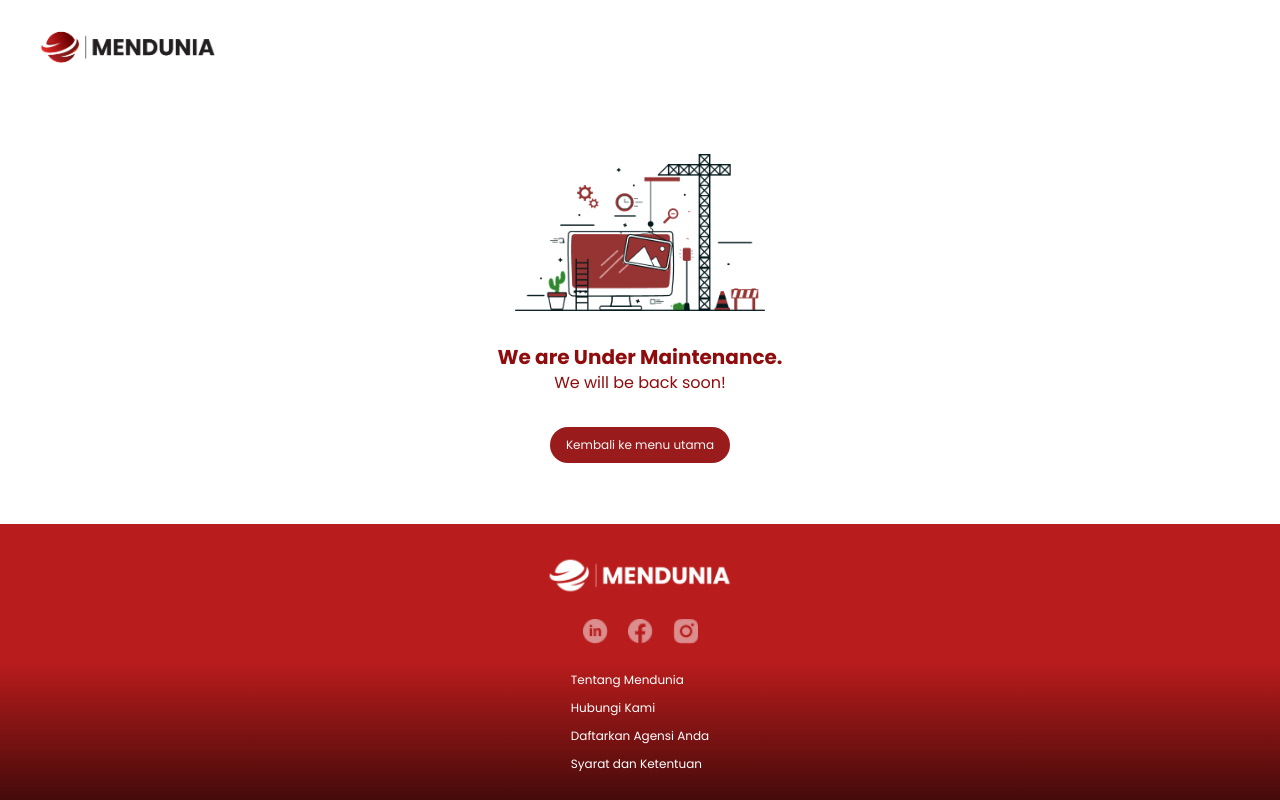
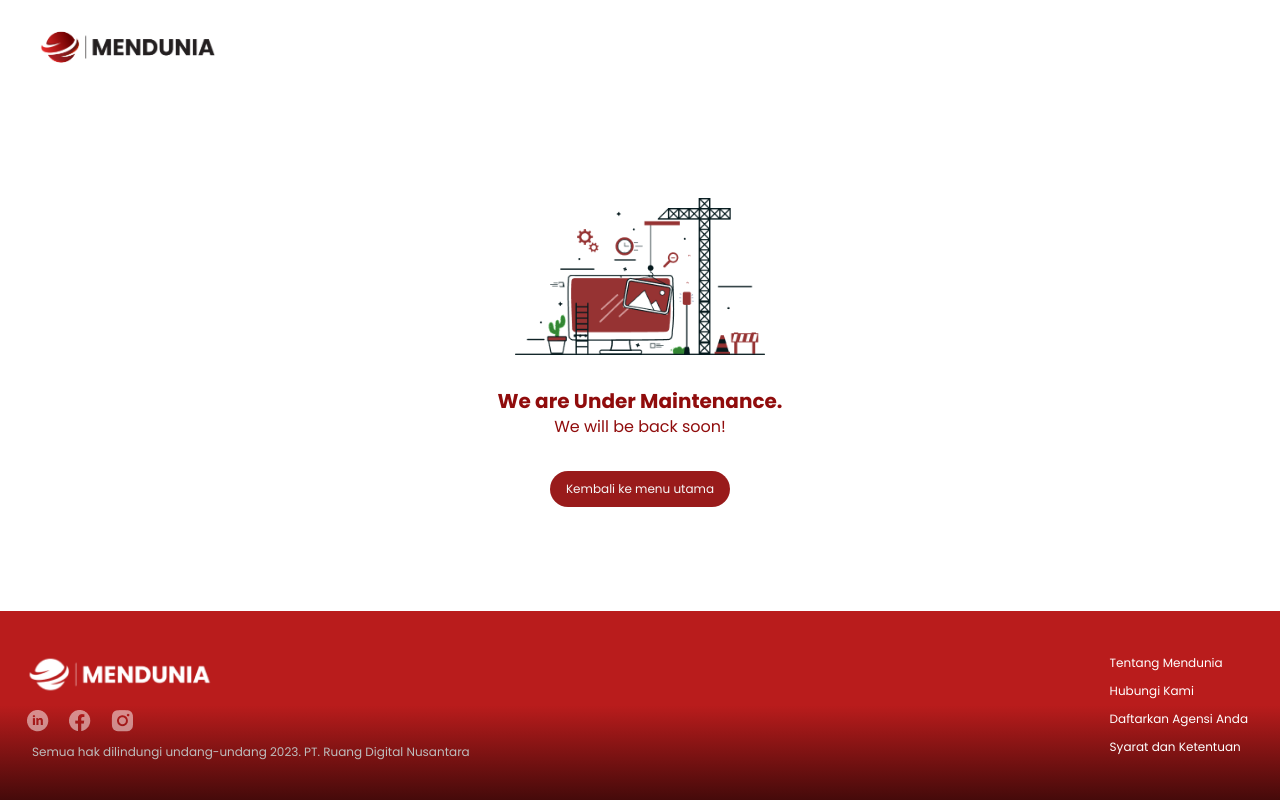
Before and after one commit to mendunia/prelaunch, a Next.js app: page /terms in a window 1280 px wide. Built offline with nearby package versions, Linux system fonts and the light colour scheme.

Commit message:
footer layout tablet

```diff
--- a/src/app/footer.tsx
+++ b/src/app/footer.tsx
@@ -7,15 +7,16 @@ const metalink = [{title: "Tentang Mendunia", url: "/about"}, {title: "Hubungi K
 export default function Footer()
 {
     return(
-        <div className="w-full h-full flex flex-col gap-7 justify-center items-center bg-gradient-to-b from-red-700 via-red-700 to-red-950 py-7">
+        <div className="w-full h-full flex flex-col md:flex-row md:justify-between md:px-8 py-7 md:py-10 gap-7  max-sm:justify-center max-sm:items-center bg-gradient-to-b from-red-700 via-red-700 to-red-950  ">
             <FooterImage/>
 
-        <div className='flex flex-col justify-center items-center gap-5'>
-          <Link href="/">
+            <div className='flex flex-col max-w-[50%] justify-start items-start gap-5 md:gap-3'>
+                <div className="flex flex-col gap-3">
+                <Link href="/" className="md:-mx-3">
                     <Image src={"/company/logo-white.png"} width={200} height={50} alt='Company Logo'/>
                 </Link>
 
-          <div className='flex gap-5'>
+                <div className='flex justify-center gap-5 md:w-24'>
                     {["linkedin", "facebook", "instagram"].map((social, i) => <Image
                     key={`social logo ${i}`}
                     src={`/icons/${social}.png`}
@@ -26,7 +27,11 @@ export default function Footer()
                 </div>
             </div>
 
-        <div className='flex flex-col md:grid md:grid-rows-3 md:grid-flow-row justify-center items-center gap-3'>
+
+            <p className="max-sm:hidden text-light-grey text-xs">Semua hak dilindungi undang-undang 2023. PT. Ruang Digital Nusantara</p>
+            </div>
+
+            <div className='flex flex-col min-h-full justify-center items-center md:items-start md:justify-center gap-3'>
             {metalink.map((link, i) =>
             <Link className='text-white text-xs' key={`Link ${i}`} href={link.url}>
                 {link.title}
--- a/src/app/page.tsx
+++ b/src/app/page.tsx
@@ -92,13 +92,13 @@ export default function Home() {
         </Carousel>
       </div>
 
-    <div className='w-full flex justify-center px-8 md:py-5'>
-      <div className="flex justify-center transition-all animate-pulse w-full">
-          <Button text={"Daftarkan agensi anda. Gratis!"}/>
+      <div className='w-full flex justify-center px-8 py-5 md:py-10'>
+        <div className="flex justify-center transition-all animate-pulse w-full">
+            <Button text={"Daftarkan agensi anda. Gratis!"}/>
+        </div>
       </div>
-     </div>
 
-     <div className='relative w-full max-sm:hidden'>
+      <div className='relative w-full max-sm:hidden md:pb-5'>
         <Image src='/hero/banner-qna.png' width={1280} height={360} alt='qna-background'/>
         <div className='absolute left-5 top-8 flex flex-col gap-6'>
           <h1 className='text-3xl font-semibold text-white'>Punya Pertanyaan?</h1>
@@ -106,7 +106,7 @@ export default function Home() {
             <Button type='Secondary' text={"Tanya disini"} />
           </Link>
         </div>
-     </div>
+      </div>
 
     </div>
   )
```
Lines whose indentation alone changed are shown as unchanged.
